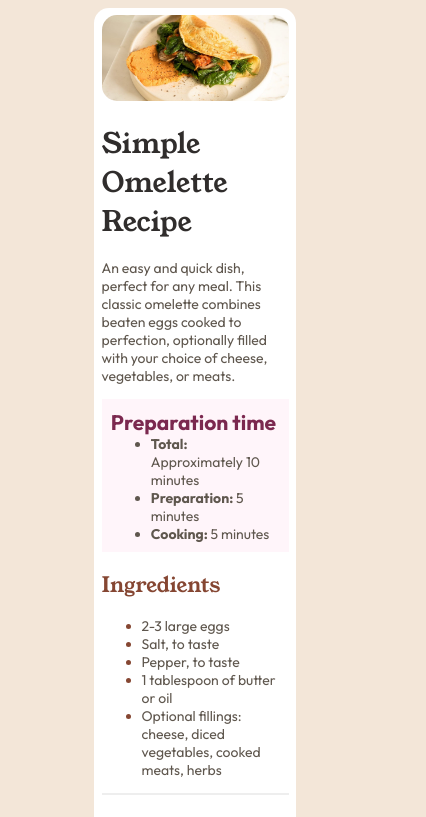
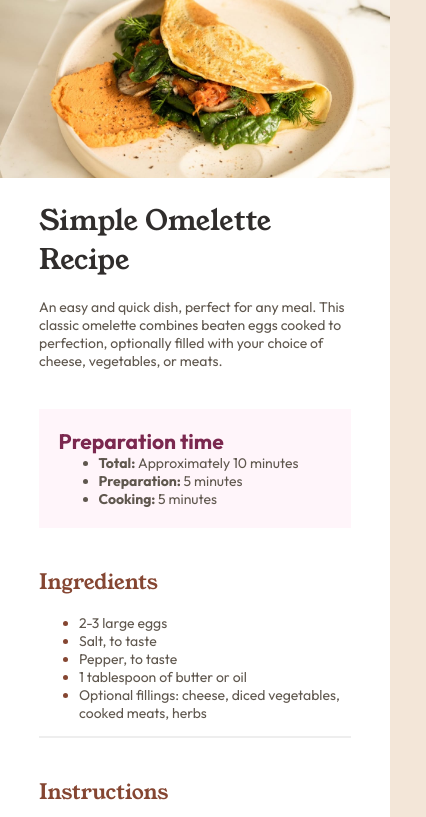
Before and after one commit to BrunoFernandesf/frontend-mentor-challenges, a plain HTML site: page recipe-page/index.html in a window 390 px wide. Shown: the top 817 px of the page, 426 px wide, since content can reach past the window. Drawn offline with Linux system fonts and the light colour scheme.

Commit message:
estilizacao responsivo

```diff
--- a/recipe-page/index.html
+++ b/recipe-page/index.html
@@ -14,8 +14,10 @@
   <main>
     <div class="info">
       <img class="info-img" src="assets/images/image-omelette.jpeg" alt="Omelette image">
-      <h1 class="info-title">Simple Omelette Recipe</h1>
-      <p class="info-text">An easy and quick dish, perfect for any meal. This classic omelette combines beaten eggs cooked to perfection, optionally filled with your choice of cheese, vegetables, or meats.</p>
+      <div class="info-itens">
+        <h1 class="info-title">Simple Omelette Recipe</h1>
+        <p class="info-text">An easy and quick dish, perfect for any meal. This classic omelette combines beaten eggs cooked to perfection, optionally filled with your choice of cheese, vegetables, or meats.</p>
+      </div>
     </div>
 
     <div class="prep">
--- a/recipe-page/responsive.css
+++ b/recipe-page/responsive.css
@@ -1,5 +1,40 @@
 @media screen and (max-width: 720px){
     body{
+        margin: 0;
+    }
+    main {
+        width: 100vw;
+        padding: 0;
+    }
 
+    /*INFO*/
+    .info-img {
+        border-radius: 0;
+    }
+    .info-itens {
+        margin: 0 10% 10% 10%;
+    }
+
+    /*PREP*/
+    .prep {
+        margin: 0 10% 10% 10%;
+    }
+
+    /*INGREDIENTS*/
+    .ingredients {
+        margin: 0 10% 10% 10%;
+    }
+
+    /*INSTRUCTIONS*/
+    .instructions {
+        margin: 0 10% 10% 10%;
+    }
+
+    /*NUTRITION*/
+    .nutrition {
+        margin: 0 10% 10% 10%;
+    }
+    table td:first-child {
+        padding: 10px 100px 5px 25px;
     }
 }
--- a/recipe-page/style.css
+++ b/recipe-page/style.css
@@ -58,7 +58,9 @@ hr {
 }
 
 /*INGREDIENTS*/
+.ingredients {
 
+}
 
 /*INSTRUCTIONS*/
 .instructions .list{
```
